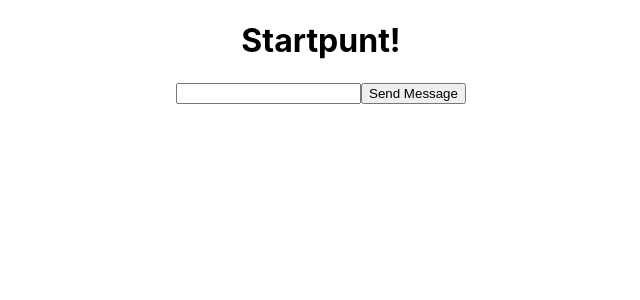
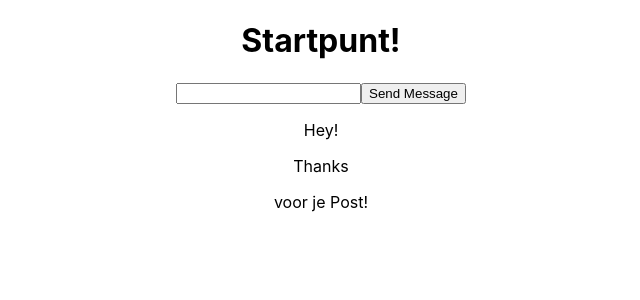
Before and after one commit to mPeltzerNovi/Facebook-Messenger-Challenge, a React (Create React App) app: page / in a window 1280 px wide. Shown: the top 300 px of the page, without its empty margins (319-959 px from the left). Built offline with nearby package versions, Linux system fonts and the light colour scheme.

Commit message:
States added

```diff
--- a/src/App.js
+++ b/src/App.js
@@ -1,22 +1,41 @@
 import React, { useState } from 'react';
 import './App.css';
 
-//initial
 
 function App() {
     //State aanmaken
     const [input, setInput] = useState('');
+    const [messages, setMessages] = useState(['Hey!', 'Thanks', 'voor je Post!']);
+
+    console.log(input);
+    console.log(messages);
+
+    const sendMessage = (event) => {
+        //All the logic to send a message goes here
+        event.preventDefault(); //(zorgt ervoor dat het niet refreshed)
+        setMessages([...messages, input]);
+        setInput('');
+
+    }
 
   return (
     <div className="App">
       <h1>Startpunt!</h1>
 
-      <input />
-      <button>Send Message</button>
-      {/* input field */}
-      {/* button */}
+      <form>
+          <input value={input} onChange={event => setInput(event.target.value)} />
+          <button type='submit' onClick={sendMessage}>Send Message</button>
+      </form>
+
 
       {/* messages themselves */}
+
+        {
+            messages.map(message => (
+                <p>{message}</p>
+            ))
+        }
+
     </div>
   );
 }
```
